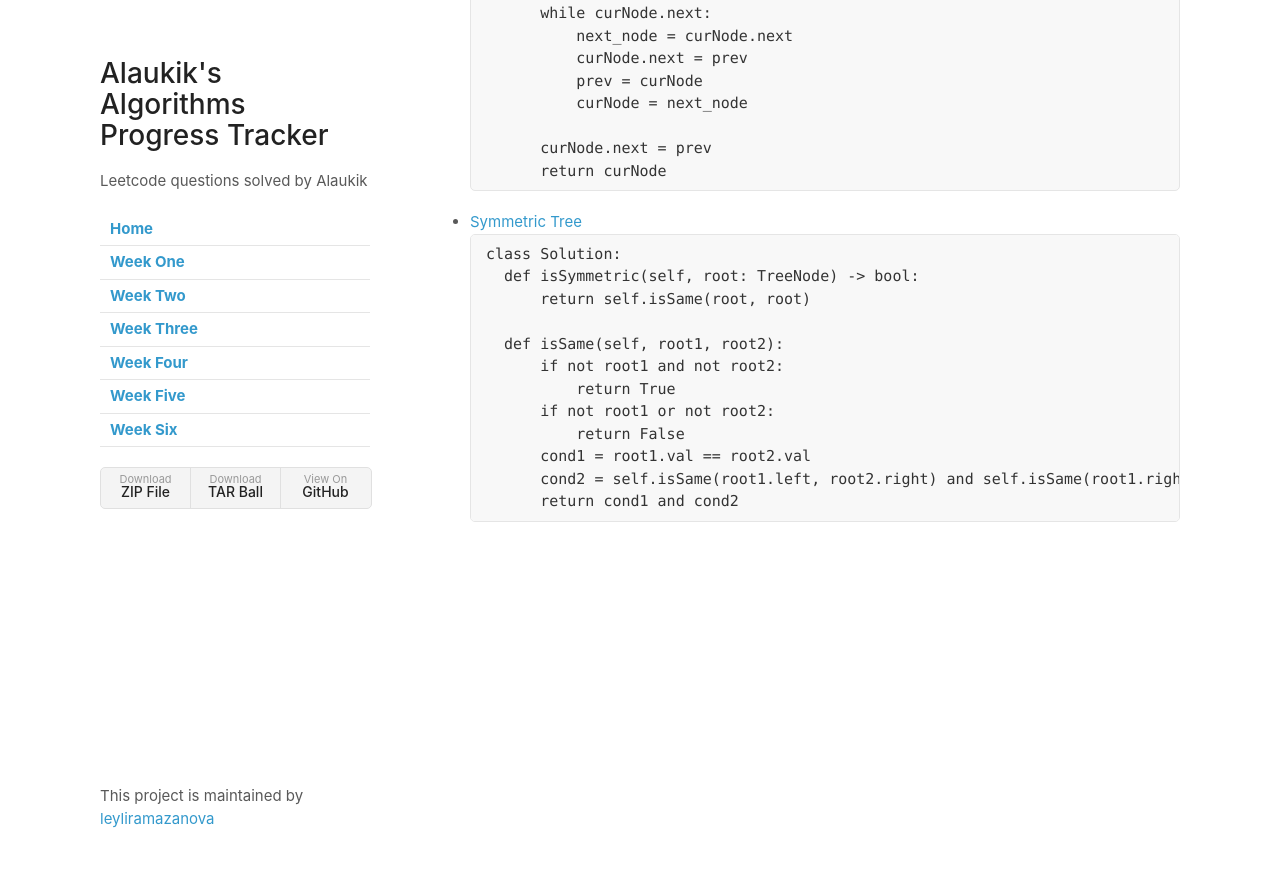
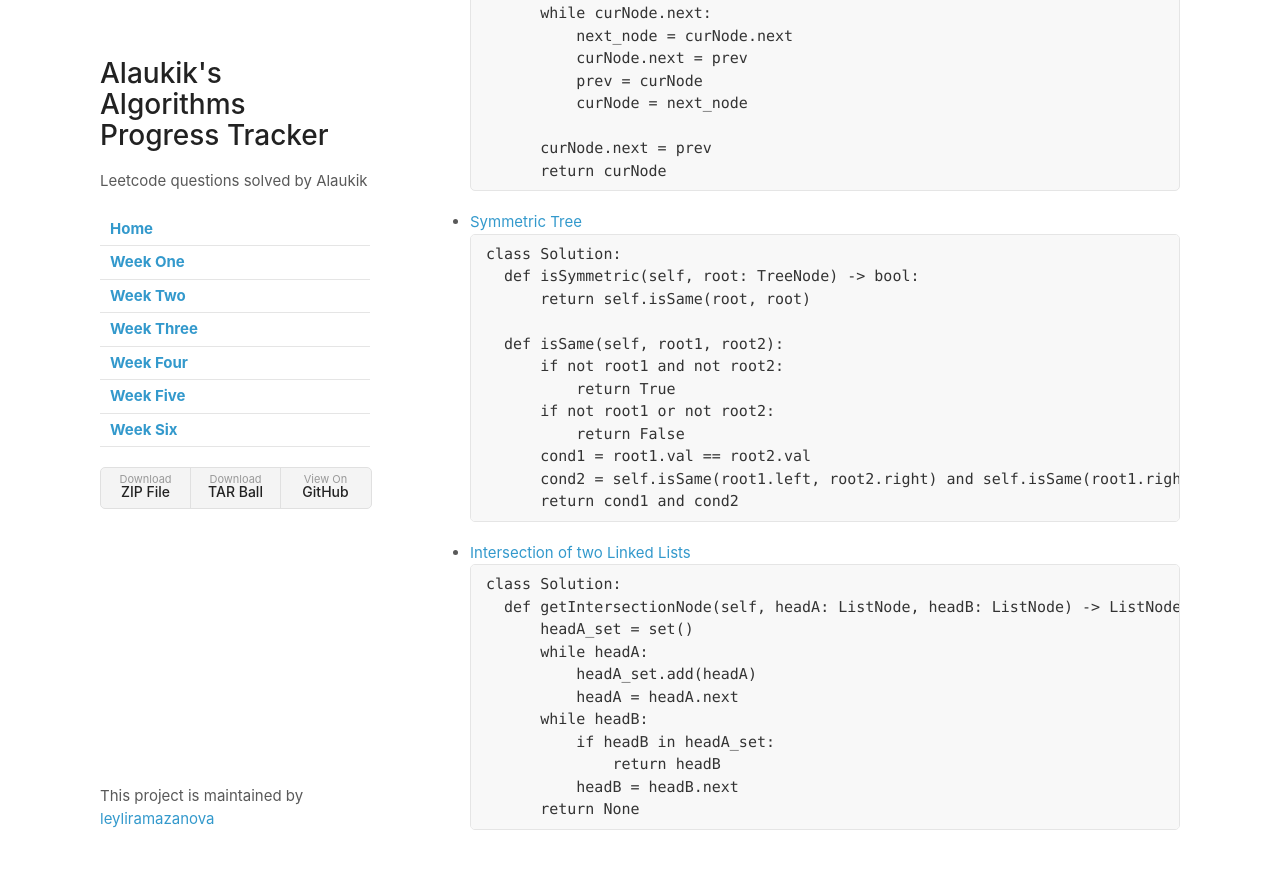
Before and after one commit to leyliramazanova/Five-Weeks-of-Leet-Code, a Jekyll site: the page built from weekFive.md, in a window 1280 px wide and 900 px high, scrolled down 4125 px. Shown: the top 869 px of the window. Built offline with Jekyll 4.4.1, drawn with Linux system fonts in a browser that asks for light colours; our own code applies the rules of GitHub Pages for plain Markdown files.

Commit message:
Update weekFive.md

````diff
--- a/weekFive.md
+++ b/weekFive.md
@@ -222,3 +222,18 @@ class Solution:
         cond2 = self.isSame(root1.left, root2.right) and self.isSame(root1.right, root2.left)
         return cond1 and cond2
 ```
+
+- [Intersection of two Linked Lists](https://leetcode.com/problems/intersection-of-two-linked-lists/submissions/)
+```python
+class Solution:
+    def getIntersectionNode(self, headA: ListNode, headB: ListNode) -> ListNode:
+        headA_set = set()
+        while headA:
+            headA_set.add(headA)
+            headA = headA.next
+        while headB:
+            if headB in headA_set:
+                return headB
+            headB = headB.next
+        return None
+```
````
